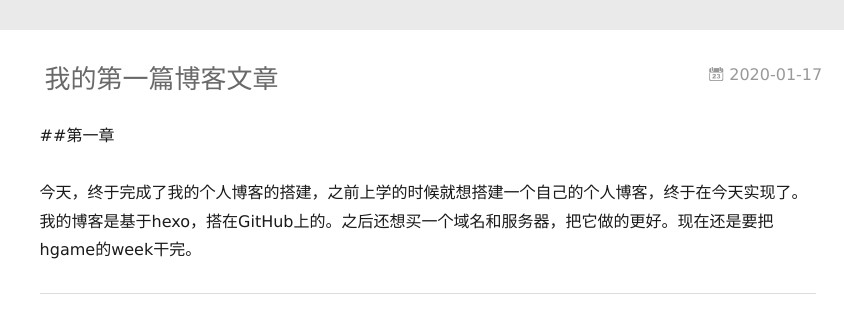
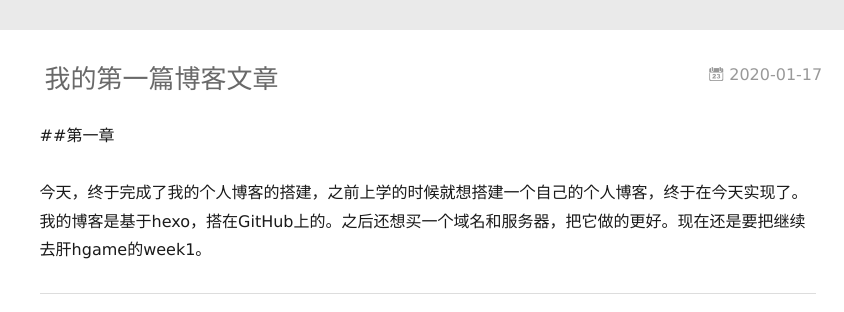
Before and after one commit to max21-nc/max21-nc.github.io, a plain HTML site: page index.html in a window 1280 px wide. Shown: the top 312 px of the page, 362-1206 px from the left. Drawn offline with Linux system fonts and the light colour scheme; no server answers.

Commit message:
Site updated: 2020-01-17 15:39:40

```diff
--- a/index.html
+++ b/index.html
@@ -175,7 +175,7 @@
     <div class="article-entry" itemprop="articleBody">
 
         <p>##第一章</p>
-<p>今天，终于完成了我的个人博客的搭建，之前上学的时候就想搭建一个自己的个人博客，终于在今天实现了。我的博客是基于hexo，搭在GitHub上的。之后还想买一个域名和服务器，把它做的更好。现在还是要把hgame的week干完。</p>
+<p>今天，终于完成了我的个人博客的搭建，之前上学的时候就想搭建一个自己的个人博客，终于在今天实现了。我的博客是基于hexo，搭在GitHub上的。之后还想买一个域名和服务器，把它做的更好。现在还是要把继续去肝hgame的week1。</p>
 <hr>
 <p>##博客搭建参考视频</p>
 <p><a href="https://www.bilibili.com/video/av44544186/?spm_id_from=333.788.videocard.0" target="_blank" rel="noopener">https://www.bilibili.com/video/av44544186/?spm_id_from=333.788.videocard.0</a></p>
```
Also changed, not shown: 2020/01/17/我的第一篇文章/index.html (+4 -4 lines).
